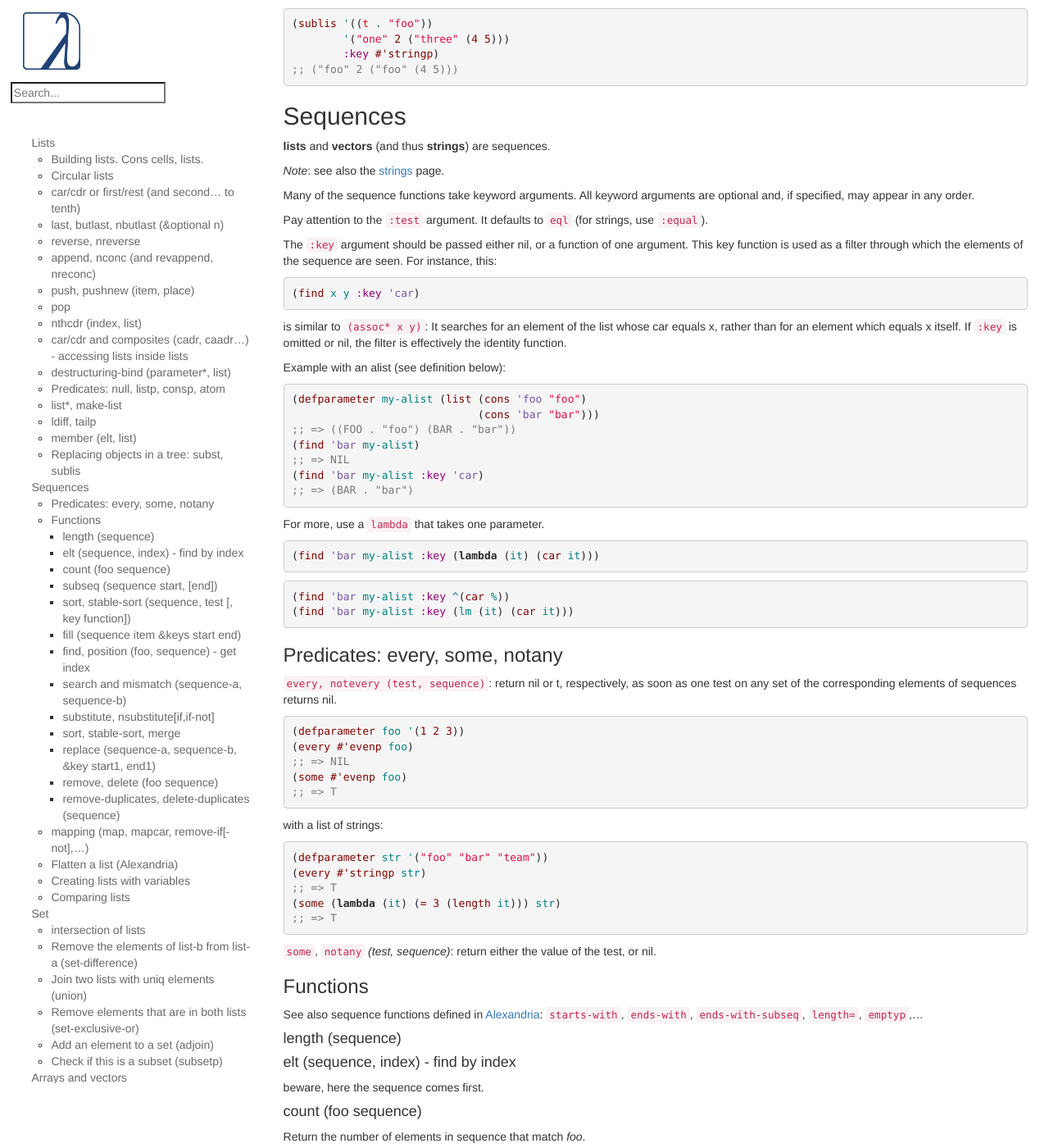
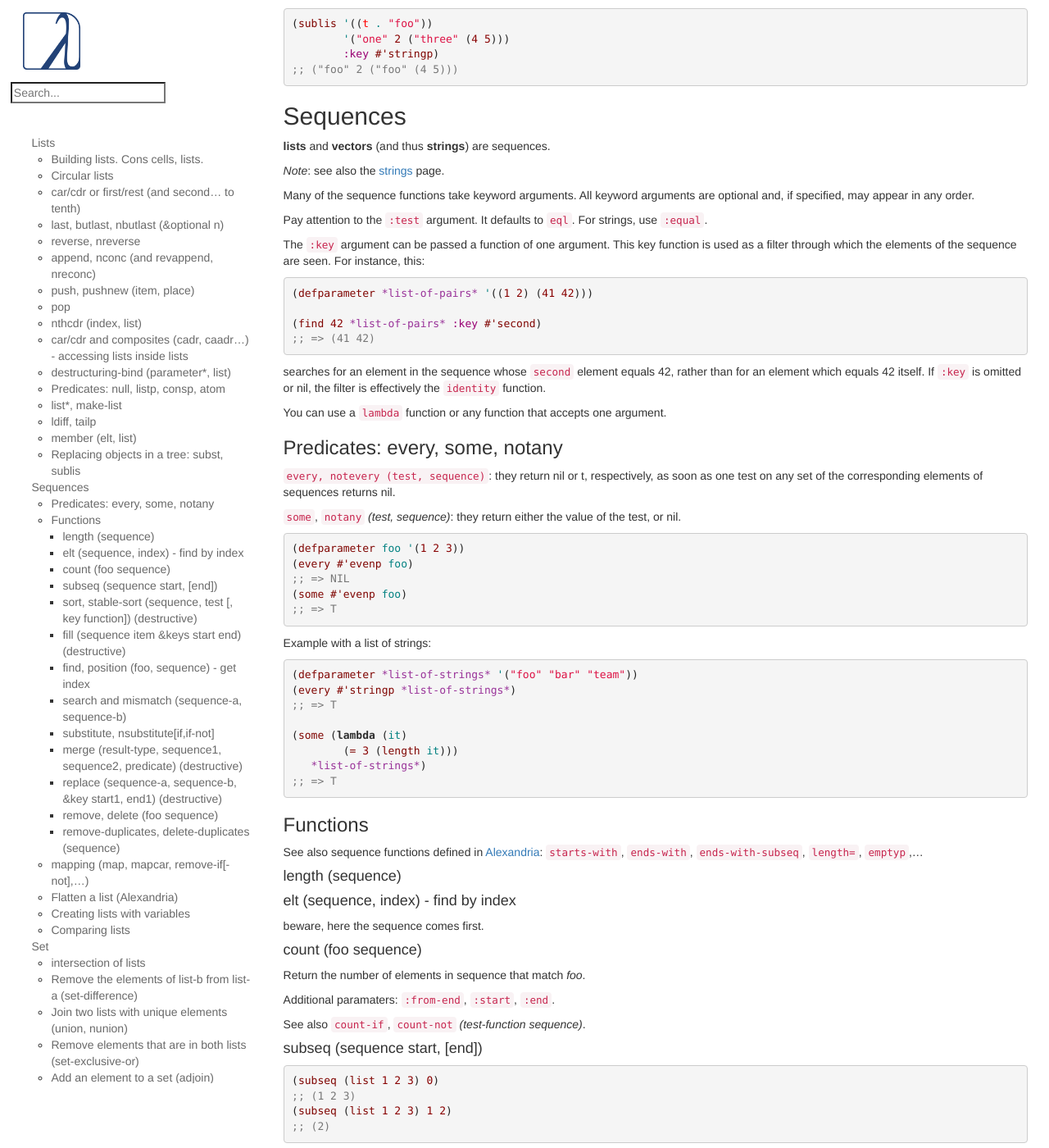
Before and after one commit to LispCookbook/cl-cookbook, a Jekyll site: the page built from data-structures.md, in a window 1280 px wide and 1400 px high, scrolled down 6887 px. Shown: the whole window at 82% size. Built offline with Jekyll 4.4.1, drawn with Linux system fonts in a browser that asks for light colours; some of the changed text lies outside the part shown.

Commit message:
(minor) reader feedback: typos and precisions+
from @E3D3

for #509

time spent: 3 hours.

```diff
--- a/data-structures.md
+++ b/data-structures.md
@@ -340,7 +340,7 @@
 ~~~lisp
 (destructuring-bind (&key a (b :not-found) c
                      &allow-other-keys)
-    ’(:c 23 :d "D" :a #\A :foo :whatever)
+    '(:c 23 :d "D" :a #\A :foo :whatever)
   (list a b c))
 ;; => (#\A :NOT-FOUND 23)
 ~~~
@@ -504,51 +504,36 @@
 Many of the sequence functions take keyword arguments. All keyword
 arguments are optional and, if specified, may appear in any order.
 
-Pay attention to the `:test` argument. It defaults to `eql` (for
-strings, use `:equal`).
-
-The `:key` argument should be passed either nil, or a function of one
+Pay attention to the `:test` argument. It defaults to `eql`. For
+strings, use `:equal`.
+
+The `:key` argument can be passed a function of one
 argument. This key function is used as a filter through which the
 elements of the sequence are seen. For instance, this:
 
 ~~~lisp
-(find x y :key 'car)
-~~~
-
-is similar to `(assoc* x y)`: It searches for an element of the list
-whose car equals x, rather than for an element which equals x
+(defparameter *list-of-pairs* '((1 2) (41 42)))
+
+(find 42 *list-of-pairs* :key #'second)
+;; => (41 42)
+~~~
+
+searches for an element in the sequence
+whose `second` element equals 42, rather than for an element which equals 42
 itself. If `:key` is omitted or nil, the filter is effectively the
-identity function.
-
-Example with an alist (see definition below):
-
-~~~lisp
-(defparameter my-alist (list (cons 'foo "foo")
-                             (cons 'bar "bar")))
-;; => ((FOO . "foo") (BAR . "bar"))
-(find 'bar my-alist)
-;; => NIL
-(find 'bar my-alist :key 'car)
-;; => (BAR . "bar")
-~~~
-
-For more, use a `lambda` that takes one parameter.
-
-~~~lisp
-(find 'bar my-alist :key (lambda (it) (car it)))
-~~~
-
-~~~lisp
-(find 'bar my-alist :key ^(car %))
-(find 'bar my-alist :key (lm (it) (car it)))
-~~~
+`identity` function.
+
+You can use a `lambda` function or any function that accepts one
+argument.
 
 
 ### Predicates: every, some, notany
 
-`every, notevery (test, sequence)`: return nil or t, respectively, as
+`every, notevery (test, sequence)`: they return nil or t, respectively, as
 soon as one test on any set of the corresponding elements of sequences
 returns nil.
+
+`some`, `notany` *(test, sequence)*: they return either the value of the test, or nil.
 
 ~~~lisp
 (defparameter foo '(1 2 3))
@@ -558,17 +543,18 @@
 ;; => T
 ~~~
 
-with a list of strings:
-
-~~~lisp
-(defparameter str '("foo" "bar" "team"))
-(every #'stringp str)
+Example with a list of strings:
+
+~~~lisp
+(defparameter *list-of-strings* '("foo" "bar" "team"))
+(every #'stringp *list-of-strings*)
 ;; => T
-(some (lambda (it) (= 3 (length it))) str)
+
+(some (lambda (it)
+        (= 3 (length it)))
+   *list-of-strings*)
 ;; => T
 ~~~
-
-`some`, `notany` *(test, sequence)*: return either the value of the test, or nil.
 
 
 ### Functions
@@ -619,7 +605,7 @@
 length of the one to replace.
 
 
-#### sort, stable-sort (sequence, test [, key function])
+#### sort, stable-sort (sequence, test [, key function]) (destructive)
 
 These sort functions are destructive, so one may prefer to copy the sequence with `copy-seq` before sorting:
 
@@ -637,7 +623,7 @@
 could be either `((1 :A) (1 :B))`, either `((1 :B) (1 :A))`. On my tests, the order is preserved, but the standard does not guarantee it.
 
 
-#### fill (sequence item &keys start end)
+#### fill (sequence item &keys start end) (destructive)
 
 `fill` is a **destructive** operation.
 
@@ -710,11 +696,29 @@
 `nsubstitute` is the non-destructive version.
 
 
-#### sort, stable-sort, merge
-
-(see above)
-
-#### replace (sequence-a, sequence-b, &key start1, end1)
+#### merge (result-type, sequence1, sequence2, predicate) (destructive)
+
+The `merge` function is destructive.
+
+> destructively merge `sequence1` with `sequence2` according to an order determined by the predicate.
+
+~~~lisp
+(setq test1 (list 1 3 5 7))
+(setq test2 (list 2 4 6 8))
+(merge 'list test1 test2 #'<)
+;; => (1 2 3 4 5 6 7 8)
+~~~
+
+Now look at `test1`:
+
+~~~lisp
+test1
+;; => (1 2 3 4 5 6 7 8)
+;; at least on SBCL, your result may vary.
+~~~
+
+
+#### replace (sequence-a, sequence-b, &key start1, end1) (destructive)
 
 Destructively replace elements of sequence-a with elements of
 sequence-b.
@@ -764,7 +768,7 @@
 #### remove-duplicates, delete-duplicates (sequence)
 
 [remove-duplicates](http://clhs.lisp.se/Body/f_rm_dup.htm) returns a
-new sequence with uniq elements. `delete-duplicates` may modify the
+new sequence with unique elements. `delete-duplicates` may modify the
 original sequence.
 
 `remove-duplicates` accepts the following, usual arguments: `from-end
@@ -861,9 +865,15 @@
 
 We show below how to use set operations on lists.
 
-A set doesn't contain twice the same element and is unordered.
-
-Most of these functions have recycling (modifying) counterparts, starting with "n": `nintersection`,… They all accept the usual `:key` and `:test` arguments, so use the test `#'string=` or `#'equal` if you are working with strings.
+A set doesn't contain the same element twice and is unordered.
+
+Most of these functions have recycling (modifying) counterparts,
+starting with "n", e.g.`nintersection` and `nreverse`. The "n" is for
+"non-consing", a lisp parlance for "don't create objects in memory".
+
+They all accept the usual `:key`
+and `:test` arguments, so use the test `#'string=` or `#'equal` if you
+are working with strings.
 
 For more, see functions in
 [Alexandria](https://common-lisp.net/project/alexandria/draft/alexandria.html#Conses):
@@ -889,12 +899,14 @@
 ;; => (4)
 ~~~
 
-### Join two lists with uniq elements (`union`)
+### Join two lists with unique elements (`union`, `nunion`)
 
 ~~~lisp
 (union list-a list-b)
 ;; => (3 1 0 2 4) ;; order can be different in your lisp
 ~~~
+
+`nunion` is the recycling, destructive version.
 
 ### Remove elements that are in both lists (`set-exclusive-or`)
 
```
Also changed, not shown: other parts of data-structures.md (+4 -3 lines), emacs-ide.md (+19 -8 lines), functions.md (+6 -7 lines), getting-started.md (+10 -4 lines), process.md (+4 -4 lines), regexp.md (+1 -1 lines).
